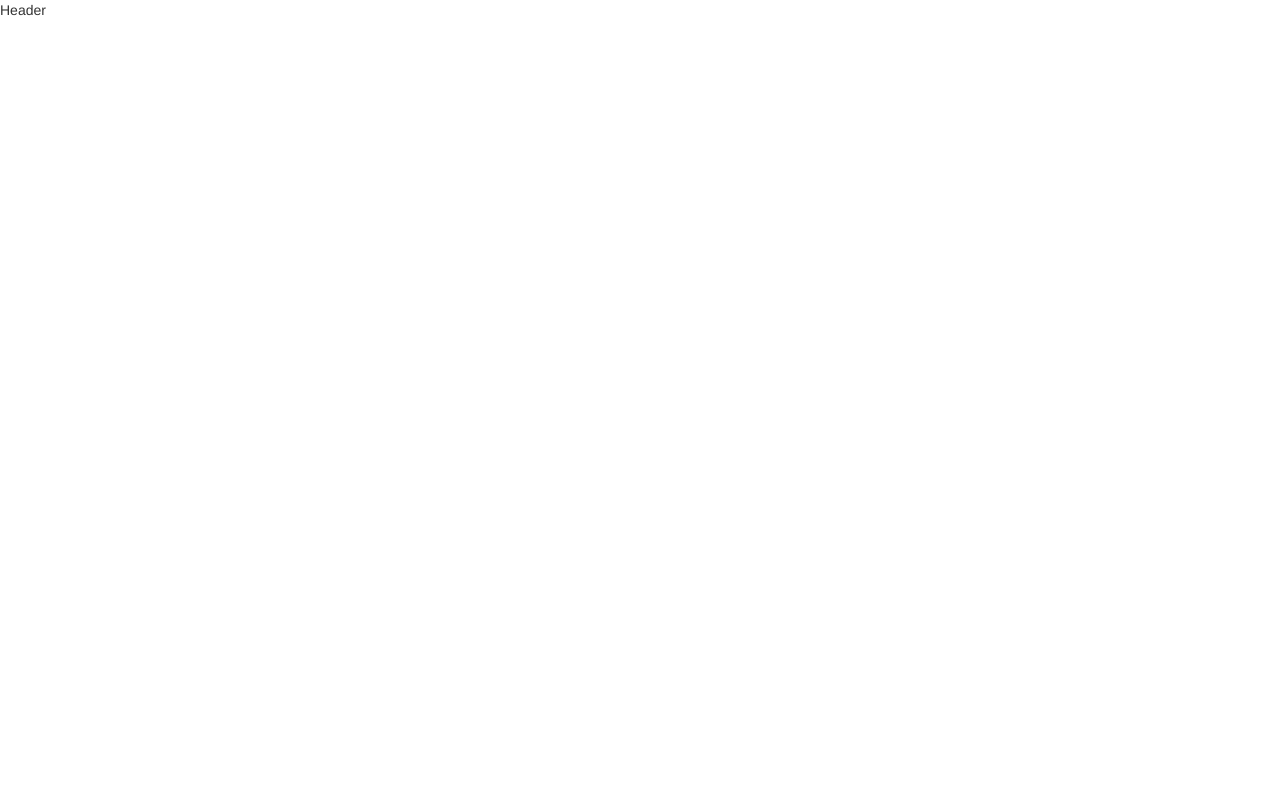
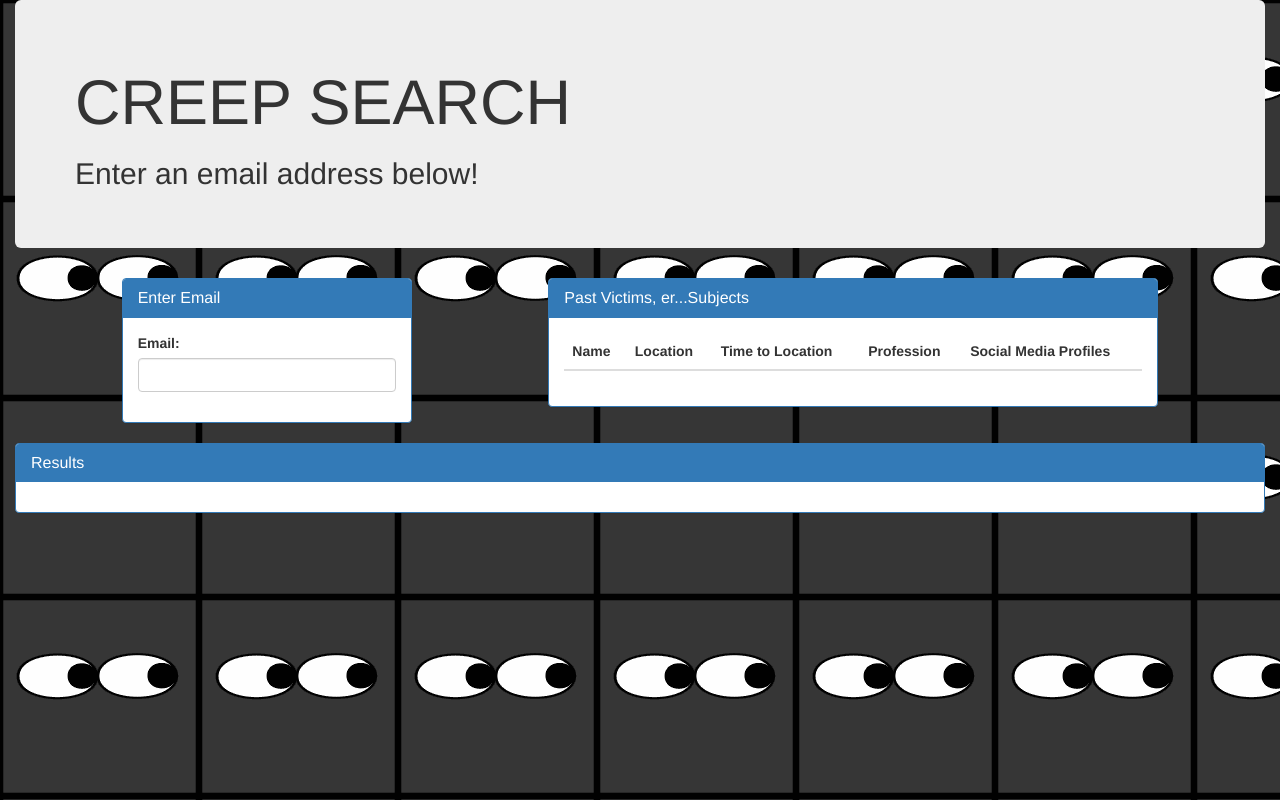
Before and after one commit to formlc/CreepSearch, a plain HTML site: page index.html in a window 1280 px wide. Drawn offline with nearby package versions, Linux system fonts and the light colour scheme.

Commit message:
tom's inputs 1, basic html/css

```diff
--- a/assets/css/style.css
+++ b/assets/css/style.css
@@ -0,0 +1,4 @@
+body {
+	background-image: url("../images/eyes_spying_icon.png");
+	/* background-repeat: no-repeat;
+	background-size: cover; */
--- a/index.html
+++ b/index.html
@@ -17,17 +17,86 @@
 </head>
 <body>
 
-	<header>
-		Header
-	</header>
+	<div class="container-fluid">
 
-	<div class="container">
+		<div class="jumbotron">
+
+			<span class="headingText"><h1>CREEP SEARCH</h1></span>
+			<h2>Enter an email address below!</h2>
+
+		</div>
 
 		<div class="row">
 
-			<div class="col-lg-12">
+			<div class="col-lg-1">
 
 			</div>
+
+			<div class="col-lg-3">
+
+				<div class="panel panel-primary">
+
+ 					<div class="panel-heading">
+ 						<h3 class="panel-title">Enter Email</h3>
+ 					</div>
+
+ 					<div class="panel-body">
+
+ 						<div class="form-group">
+
+ 							<label for="usr">Email:</label>
+
+ 							<input type="text" class="form-control" id="email-input">
+
+ 						</div>
+
+ 					</div>
+
+ 				</div>
+
+			</div>
+
+			<div class="col-lg-1">
+
+			</div>
+
+			<div class="col-lg-6">
+
+				<div class="panel panel-primary">
+
+ 					<div class="panel-heading" id="panel-color">
+ 						<h3 class="panel-title">Past Victims, er...Subjects</h3>
+ 					</div>
+
+ 					<div class="panel-body">
+
+ 						 <table class="table">
+
+ 						 	<thead>
+
+ 						 		<tr>
+ 						 			<th>Name</th>
+ 						 			<th>Location</th>
+ 						 			<th>Time to Location</th>
+ 						 			<th>Profession</th>
+ 						 			<th>Social Media Profiles</th>
+
+ 						 		</tr>
+
+ 						 	</thead>
+
+ 						 	<tbody id="tbody-new-row">
+
+ 						 	</tbody>
+
+ 						 </table>
+
+ 					</div>
+
+ 				</div>
+
+			</div>
+
 		</div>
 
 
@@ -35,8 +104,24 @@
 
 			<div class="col-lg-12">
 
+				<div class="panel panel-primary">
+
+ 					<div class="panel-heading">
+
+ 						<h3 class="panel-title">Results</h3>
+
+ 					</div>
+
+ 					<div class="panel-body">
+
+ 					</div>
+
+ 				</div>
+
 			</div>
+
 		</div>
+
 	</div>
 
 </body>
```
Also changed, not shown: assets/images/eyes_spying_icon.png (added).
